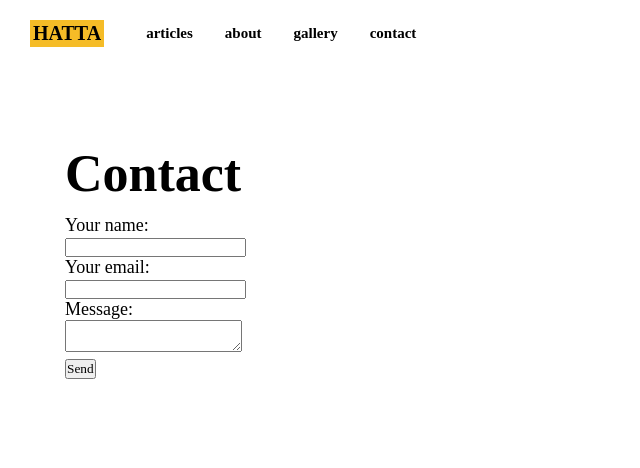
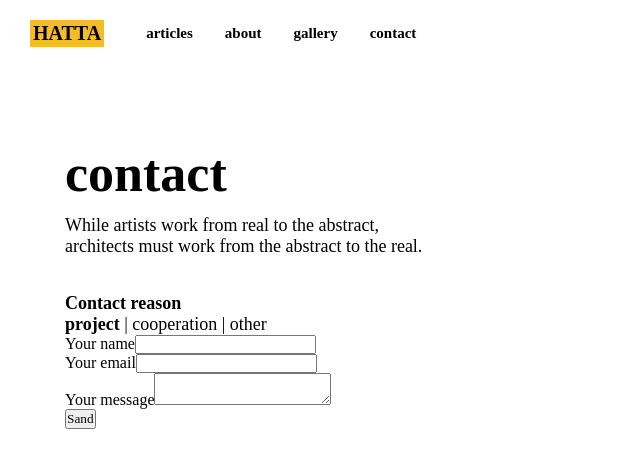
Before and after one commit to opcja/hatta, a Gatsby site: page /contact in a window 1280 px wide. Shown: the whole page, without its empty margins (0-640 px from the left). Built offline with nearby package versions, Linux system fonts and the light colour scheme; Gatsby itself is replaced by a stand-in of ours.

Commit message:
Continuation of work on the form

```diff
--- a/src/pages/contact.js
+++ b/src/pages/contact.js
@@ -1,100 +1,96 @@
 import React from "react"
 import { navigate } from "gatsby-link"
+import styled from "styled-components"
+import { Formik, ErrorMessage, Form, Field } from "formik"
+import * as Yup from "yup"
 
-function encode(data) {
+const Describtion = styled.p`
+  width: 32%;
+  margin-bottom: 36px;
+`
+
+const StyledForm = styled(Form)`
+  display: flex;
+  flex-direction: column;
+  width: 50%;
+  margin: 36px 0;
+`
+
+const encode = data => {
   return Object.keys(data)
     .map(key => encodeURIComponent(key) + "=" + encodeURIComponent(data[key]))
     .join("&")
 }
 
 export default function Contact() {
-  const [state, setState] = React.useState({})
-
-  const handleChange = e => {
-    setState({ ...state, [e.target.name]: e.target.value })
-  }
-
-  const handleSubmit = e => {
-    e.preventDefault()
-    const form = e.target
+  return (
+    <>
+      <h1>contact</h1>
+      <Describtion>
+        While artists work from real to the abstract, architects must work from
+        the abstract to the real.{" "}
+      </Describtion>
+      <p>
+        <strong>Contact reason</strong>
+      </p>
+      <p>
+        <strong>project</strong> | cooperation | other
+      </p>
+      <Formik
+        initialValues={{ name: "", email: "", message: "" }}
+        validationSchema={Yup.object({
+          name: Yup.string()
+            .min(3, "Must be 15 characters or less")
+            .required("Required"),
+          email: Yup.string()
+            .email("Invalid email address")
+            .required("Required"),
+          message: Yup.string()
+            .min(6, "Must be 15 characters or less")
+            .required("Required"),
+        })}
+        onSubmit={data => {
+          console.log(data)
           fetch("/", {
             method: "POST",
             headers: { "Content-Type": "application/x-www-form-urlencoded" },
             body: encode({
-        "form-name": form.getAttribute("name"),
-        ...state,
+              "form-name": "contact-form",
+              ...data,
             }),
           })
-      .then(() => navigate(form.getAttribute("action")))
+            .then(() => {
+              alert("Send")
+            })
             .catch(error => alert(error))
-  }
-
-  return (
-    <>
-      <h1>Contact</h1>
-      <form
-        name="contact-netly"
-        method="post"
-        action="/thanks/"
+        }}
+      >
+        <Form
+          name="contact-form"
           data-netlify="true"
           data-netlify-honeypot="bot-field"
-        onSubmit={handleSubmit}
         >
-        {/* The `form-name` hidden field is required to support form submissions without JavaScript */}
-        <input type="hidden" name="form-name" value="contact" />
-        <p hidden>
-          <label>
-            Don’t fill this out:{" "}
-            <input name="bot-field" onChange={handleChange} />
-          </label>
-        </p>
-        <p>
-          <label>
-            Your name:
+          <Field type="hidden" name="form-name" />
+          <Field type="hidden" name="bot-field" />
+
+          <label htmlFor="name">Your name</label>
+          <Field name="name" type="text" />
+          <ErrorMessage name="name" />
           <br />
-            <input type="text" name="name" onChange={handleChange} />
-          </label>
-        </p>
-        <p>
-          <label>
-            Your email:
+          <label htmlFor="email">Your email</label>
+          <Field name="email" type="text" />
+          <ErrorMessage name="email" />
           <br />
-            <input type="email" name="email" onChange={handleChange} />
-          </label>
-        </p>
-        <p>
-          <label>
-            Message:
+          <label htmlFor="message">Your message</label>
+          <Field as="textarea" name="message" type="text" />
+          <ErrorMessage name="message" />
           <br />
-            <textarea name="message" onChange={handleChange} />
-          </label>
-        </p>
-        <p>
-          <button type="submit">Send</button>
-        </p>
-      </form>
+          <button type="submit">Sand</button>
+        </Form>
+      </Formik>
     </>
   )
 }
-
-// import React from "react"
-// import ReactDOM from "react-dom"
-// import {
-//   Formik,
-//   useField,
-//   Form,
-//   ErrorMessage,
-//   useFormik,
-//   FormikProvider,
-// } from "formik"
-// import * as Yup from "yup"
-// import { navigate } from "gatsby-link"
-// import styled from "styled-components"
-
-// const Describtion = styled.p`
-//   width: 32%;
-//   margin-bottom: 36px;
-// `
 
 // const StyledForm = styled(Form)`
 //   display: flex;
@@ -314,17 +310,7 @@ export default function Contact() {
 
 //   return (
 //     <>
-//       <h1>contact</h1>
-//       <Describtion>
-//         While artists work from real to the abstract, architects must work from
-//         the abstract to the real.{" "}
-//       </Describtion>
-//       <p>
-//         <strong>Contact reason</strong>
-//       </p>
-//       <p>
-//         <strong>project</strong> | cooperation | other
-//       </p>
+//
 //       <FormikProvider value={formik}>
 //         <StyledForm
 //           method="post"
```
Lines whose indentation alone changed are shown as unchanged.
